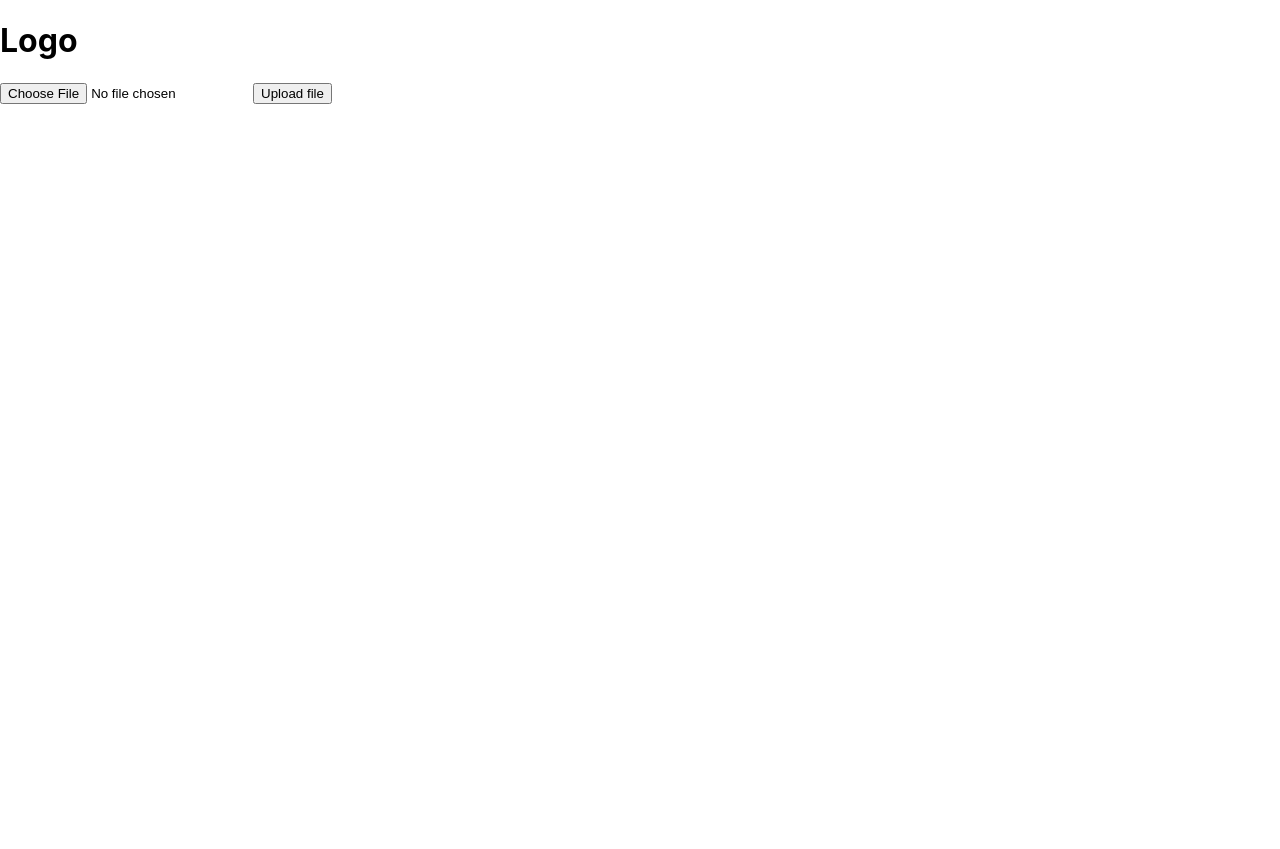
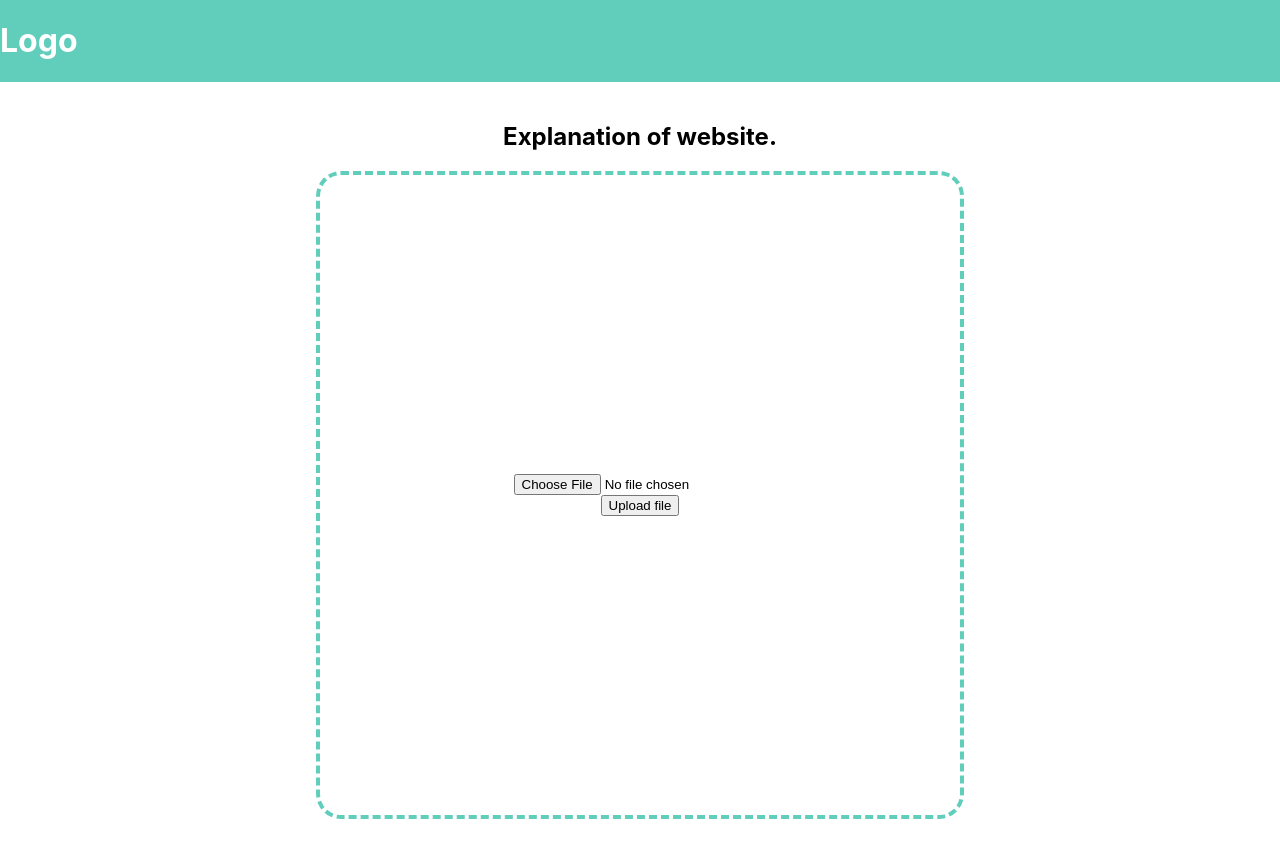
Before and after one commit to elicampos/hhgator, a React (Create React App) app in the folder react-websocket-file-upload/: page / in a window 1280 px wide. Before the commit the page ends 800 px from the top, so only its background shows below. Built offline with nearby package versions, Linux system fonts and the light colour scheme; no server answers.

Commit message:
Add drop zone

```diff
--- a/react-websocket-file-upload/src/App.css
+++ b/react-websocket-file-upload/src/App.css
@@ -1,5 +1,9 @@
 .App {
   text-align: center;
+  display: flex;
+  flex-direction: column;
+  align-items: center;
+  background-color: #fff;
 }
 
 .App-logo {
@@ -37,20 +41,33 @@
   }
 }
 
+header {
+  width: 100vw;
+  display: flex;
+  justify-content: flex-start;
+  color: white;
+  background-color: #61cdbb;
+}
+
 main {
+  width: 75vw;
+  margin: 10px;
+  padding: 10px;
   display: flex;
   justify-content: center;
   align-items: center;
-  /* box-shadow: 5px; */
-  /* box-shadow: 0 4px 8px 0 rgba(0, 0, 0, 0.2), 0 6px 20px 0 rgba(0, 0, 0, 0.19); */
+  flex: 1;
+  background-color: white;
 }
 
 .Drop-zone {
   width: 50vw;
   height: 80vh;
-  border: #383736;
+  margin: 10px 0px 10px 0px;
+  border: #61cdbb;
   border-width: 4px;
   border-style: dashed;
+  border-radius: 25px;
   display: flex;
   flex-direction: column;
   justify-content: center;
--- a/react-websocket-file-upload/src/App.js
+++ b/react-websocket-file-upload/src/App.js
@@ -1,5 +1,6 @@
 import React, { useState, useEffect } from 'react';
 import io from 'socket.io-client';
+import './App.css';
 
 const socket = io('http://localhost:5000');
 
@@ -42,15 +43,22 @@ function App() {
       </header>
       <main>
         { processing ? (
-          <div>Processing</div>
+          <div className="Drop-zone">
+            <progress max="100" value="75"></progress>
+          </div>
         ) : (
           resultsAvailable ? (
-            <div>Results</div>
+            <div className="Results">
+              <p>Results</p>
+            </div>
           ) : (
-            <div className="Drop-zone" ondrop={console.log("Hi")}>
-            <input type="file" accept=".pdf" onChange={handleFileChange} required />
-            <input type="submit" value="Upload file" onClick={handleUpload} />
-          </div>
+            <div>
+              <h2>Explanation of website.</h2>
+              <div className="Drop-zone" ondrop={console.log("Hi")}>
+                <input type="file" accept=".pdf" onChange={handleFileChange} required />
+                <input type="submit" value="Upload file" onClick={handleUpload} />
+              </div>
+            </div>
           )
         )}
       </main>
```
